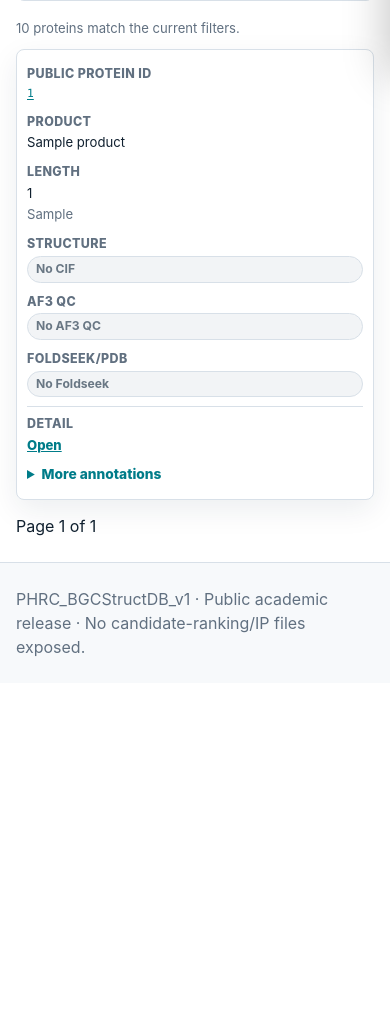
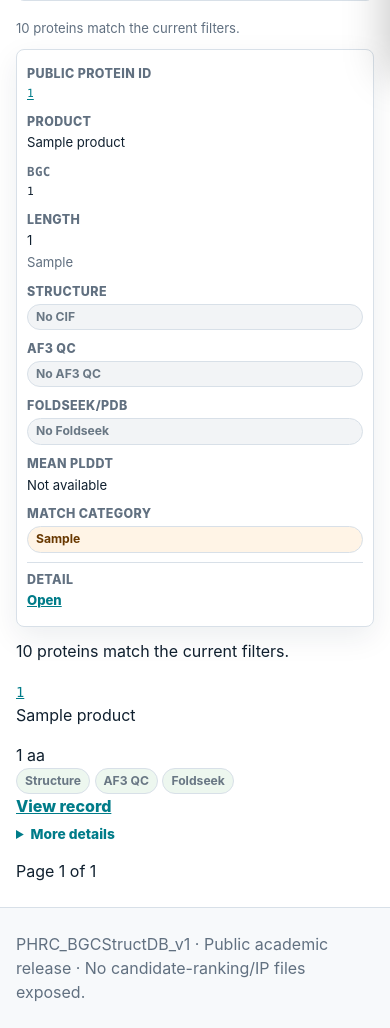
Before and after one commit to chao121026/OralBGC-StructDB, a FastAPI app: template app/templates/browse/proteins.html in a window 390 px wide. Shown: the part 771-1799 px from the top of the page. Before the commit the page ends 1428 px from the top, so only its background shows below. Run offline with FastAPI, Linux system fonts and the light colour scheme; the template is opened without the code that fills it: most values are stand-ins (such as "Sample title", 1, 10 or a date in 2020); some libraries are stand-ins or nearby versions.

Commit message:
wip: restructure mobile downloads and protein cards

```diff
--- a/app/templates/partials/protein_table.html
+++ b/app/templates/partials/protein_table.html
@@ -1,4 +1,4 @@
-<div class="table-wrap" aria-live="polite">
+<div class="table-wrap protein-desktop-table" aria-live="polite">
   <table class="data-table mobile-cards">
     <caption>{{ data.total }} proteins match the current filters.</caption>
     <thead>
@@ -9,14 +9,14 @@
       <tr>
         <td data-label="Public protein ID" class="identifier-cell"><a class="mono" href="/proteins/{{ p.public_protein_id }}" title="{{ p.public_protein_id }}">{{ p.public_protein_id|short_id }}</a></td>
         <td data-label="Product">{{ p.product or 'Unannotated' }}</td>
-        <td data-label="BGC" class="mono small-cell desktop-extra" title="{{ p.public_bgc_id or '' }}">{{ p.public_bgc_id|short_id if p.public_bgc_id else '' }}</td>
+        <td data-label="BGC" class="mono small-cell" title="{{ p.public_bgc_id or '' }}">{{ p.public_bgc_id|short_id if p.public_bgc_id else '' }}</td>
         <td data-label="Length">{{ p.sequence_length }} <span class="muted">{{ p.length_bucket|human_label }}</span></td>
         <td data-label="Structure"><span class="badge-token {{ 'ok' if p.structure_available == '1' else 'muted-badge' }}">{{ 'Structure available' if p.structure_available == '1' else 'No CIF' }}</span></td>
         <td data-label="AF3 QC"><span class="badge-token {{ 'ok' if p.af3_qc_available == '1' else 'muted-badge' }}">{{ 'AF3 QC available' if p.af3_qc_available == '1' else 'No AF3 QC' }}</span></td>
         <td data-label="Foldseek/PDB"><span class="badge-token {{ 'ok' if p.foldseek_annotation_available == '1' else 'muted-badge' }}">{{ 'Foldseek/PDB annotation available' if p.foldseek_annotation_available == '1' else 'No Foldseek' }}</span></td>
-        <td data-label="Mean pLDDT" class="desktop-extra">{{ p.mean_plddt|fmt_measure(1) if p.af3_qc_available == '1' and p.mean_plddt else 'Not available' }}</td>
-        <td data-label="Match category" class="desktop-extra"><span class="badge-token pdb">{{ p.pdb_structural_match_category|human_label if p.pdb_structural_match_category else 'Not available' }}</span></td>
-        <td data-label="Detail"><a class="detail-link" href="/proteins/{{ p.public_protein_id }}">Open</a><details class="protein-card-extra"><summary>More annotations</summary><dl><dt>Compactness</dt><dd>{{ p.compactness_class|human_label if p.compactness_class else 'Not available' }}</dd><dt>AF3 confidence</dt><dd>{{ p.af3_confidence_class|human_label if p.af3_confidence_class else 'Not available' }}</dd><dt>PDB category</dt><dd>{{ p.pdb_structural_match_category|human_label if p.pdb_structural_match_category else 'Not available' }}</dd><dt>GCF</dt><dd class="mono">{{ p.public_gcf_id|short_id if p.public_gcf_id else 'Unassigned' }}</dd><dt>MAG</dt><dd class="mono">{{ p.public_mag_id|short_id if p.public_mag_id else 'Not available' }}</dd><dt>BGC</dt><dd class="mono">{{ p.public_bgc_id|short_id if p.public_bgc_id else 'Not available' }}</dd></dl></details></td>
+        <td data-label="Mean pLDDT">{{ p.mean_plddt|fmt_measure(1) if p.af3_qc_available == '1' and p.mean_plddt else 'Not available' }}</td>
+        <td data-label="Match category"><span class="badge-token pdb">{{ p.pdb_structural_match_category|human_label if p.pdb_structural_match_category else 'Not available' }}</span></td>
+        <td data-label="Detail"><a class="detail-link" href="/proteins/{{ p.public_protein_id }}">Open</a></td>
       </tr>
       {% else %}
       <tr><td colspan="10" class="empty-state"><strong>No proteins match these filters.</strong><span>Clear filters or broaden the search term.</span></td></tr>
@@ -24,6 +24,45 @@
     </tbody>
   </table>
 </div>
+<div class="protein-mobile-list" aria-live="polite">
+  <p class="table-caption">{{ data.total }} proteins match the current filters.</p>
+  {% for p in data['items'] %}
+  <article class="protein-mobile-card" data-testid="protein-mobile-card">
+    <div class="protein-card-head">
+      <a class="mono record-title" href="/proteins/{{ p.public_protein_id }}" title="{{ p.public_protein_id }}">{{ p.public_protein_id|short_id }}</a>
+      <p class="record-product">{{ p.product or 'Unannotated protein' }}</p>
+    </div>
+    <div class="protein-card-main">
+      <span class="protein-length">{{ p.sequence_length }} aa</span>
+      <div class="status-row" aria-label="Annotation availability">
+        <span class="badge-token compact {{ 'ok' if p.structure_available == '1' else 'muted-badge' }}" title="{{ 'Structure available' if p.structure_available == '1' else 'No predicted structure CIF' }}" aria-label="{{ 'Structure available' if p.structure_available == '1' else 'No predicted structure CIF' }}">Structure</span>
+        <span class="badge-token compact {{ 'ok' if p.af3_qc_available == '1' else 'muted-badge' }}" title="{{ 'AF3 QC available' if p.af3_qc_available == '1' else 'AF3 QC not available' }}" aria-label="{{ 'AF3 QC available' if p.af3_qc_available == '1' else 'AF3 QC not available' }}">AF3 QC</span>
+        <span class="badge-token compact {{ 'ok' if p.foldseek_annotation_available == '1' else 'muted-badge' }}" title="{{ 'Foldseek/PDB annotation available' if p.foldseek_annotation_available == '1' else 'Foldseek/PDB annotation not available' }}" aria-label="{{ 'Foldseek/PDB annotation available' if p.foldseek_annotation_available == '1' else 'Foldseek/PDB annotation not available' }}">Foldseek</span>
+      </div>
+    </div>
+    <div class="protein-card-actions">
+      <a class="detail-link" href="/proteins/{{ p.public_protein_id }}">View record</a>
+      <details class="protein-card-extra">
+        <summary>More details</summary>
+        <div class="protein-card-extra-content">
+          <dl>
+            <dt>Length bucket</dt><dd>{{ p.length_bucket|human_label }}</dd>
+            <dt>Compactness</dt><dd>{{ p.compactness_class|human_label if p.compactness_class else 'Not available' }}</dd>
+            <dt>AF3 confidence</dt><dd>{{ p.af3_confidence_class|human_label if p.af3_confidence_class else 'Not available' }}</dd>
+            <dt>PDB category</dt><dd>{{ p.pdb_structural_match_category|human_label if p.pdb_structural_match_category else 'Not available' }}</dd>
+            <dt>MAG</dt><dd class="mono">{{ p.public_mag_id|short_id if p.public_mag_id else 'Not available' }}</dd>
+            <dt>BGC</dt><dd class="mono">{{ p.public_bgc_id|short_id if p.public_bgc_id else 'Not available' }}</dd>
+            <dt>GCF</dt><dd class="mono">{{ p.public_gcf_id|short_id if p.public_gcf_id else 'Unassigned' }}</dd>
+            <dt>Gene kind</dt><dd>{{ p.gene_kind|human_label if p.gene_kind else 'Not annotated' }}</dd>
+          </dl>
+        </div>
+      </details>
+    </div>
+  </article>
+  {% else %}
+  <p class="empty-state"><strong>No proteins match these filters.</strong><span>Clear filters or broaden the search term.</span></p>
+  {% endfor %}
+</div>
 <nav class="pager">
   <span>Page {{ data.page }} of {{ data.total_pages }}</span>
   {% if data.page>1 %}<a hx-get="/proteins?page={{ data.page-1 }}&q={{ q }}" hx-target="#protein-table" hx-push-url="true" href="/proteins?page={{ data.page-1 }}&q={{ q }}">Previous</a>{% endif %}
```
Also changed, not shown: app/templates/downloads.html (+40 -1 lines).
